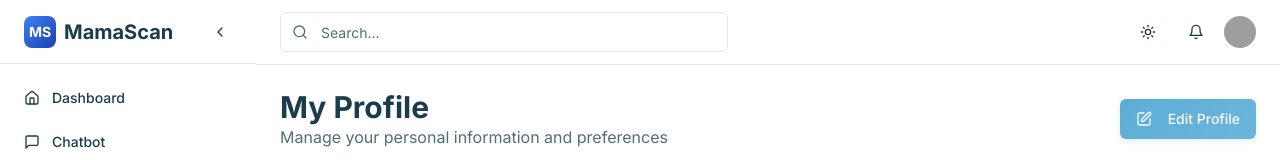
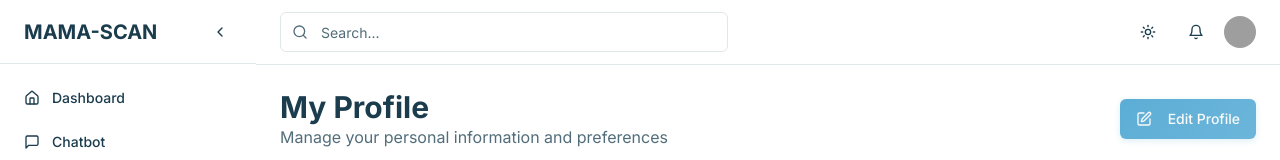
Before and after one commit to linetgitonga/mama-scan-frontend, a Next.js app: page /users/profile in a window 1280 px wide. Shown: the top 160 px of the page. Built offline with nearby package versions, Linux system fonts and the light colour scheme; no server answers; grey boxes are pictures that could not be loaded.

Commit message:
Mamascan

```diff
--- a/components/user/sidebar.tsx
+++ b/components/user/sidebar.tsx
@@ -61,10 +61,10 @@ export function Sidebar({ className, isCollapsed = false, onToggleCollapse }: Si
     <div className="flex h-full flex-col">
       <div className={cn("flex h-16 items-center border-b", isCollapsed && !isMobile ? "px-2" : "px-6")}>
         <Link href="/users" className="flex items-center space-x-2">
-          <div className="h-8 w-8 rounded-lg bg-gradient-primary flex items-center justify-center">
-            <span className="text-white font-bold text-sm">MS</span>
-          </div>
-          {(!isCollapsed || isMobile) && <span className="font-bold text-xl sidebar-text">MamaScan</span>}
+          {/* <div className="h-8 w-8 rounded-lg bg-gradient-primary flex items-center justify-center">
+            <span className="text-white font-bold text-sm">M</span>
+          </div> */}
+          {(!isCollapsed || isMobile) && <span className="font-bold text-xl sidebar-text">MAMA-SCAN</span>}
         </Link>
         {!isMobile && (
           <Button
```
